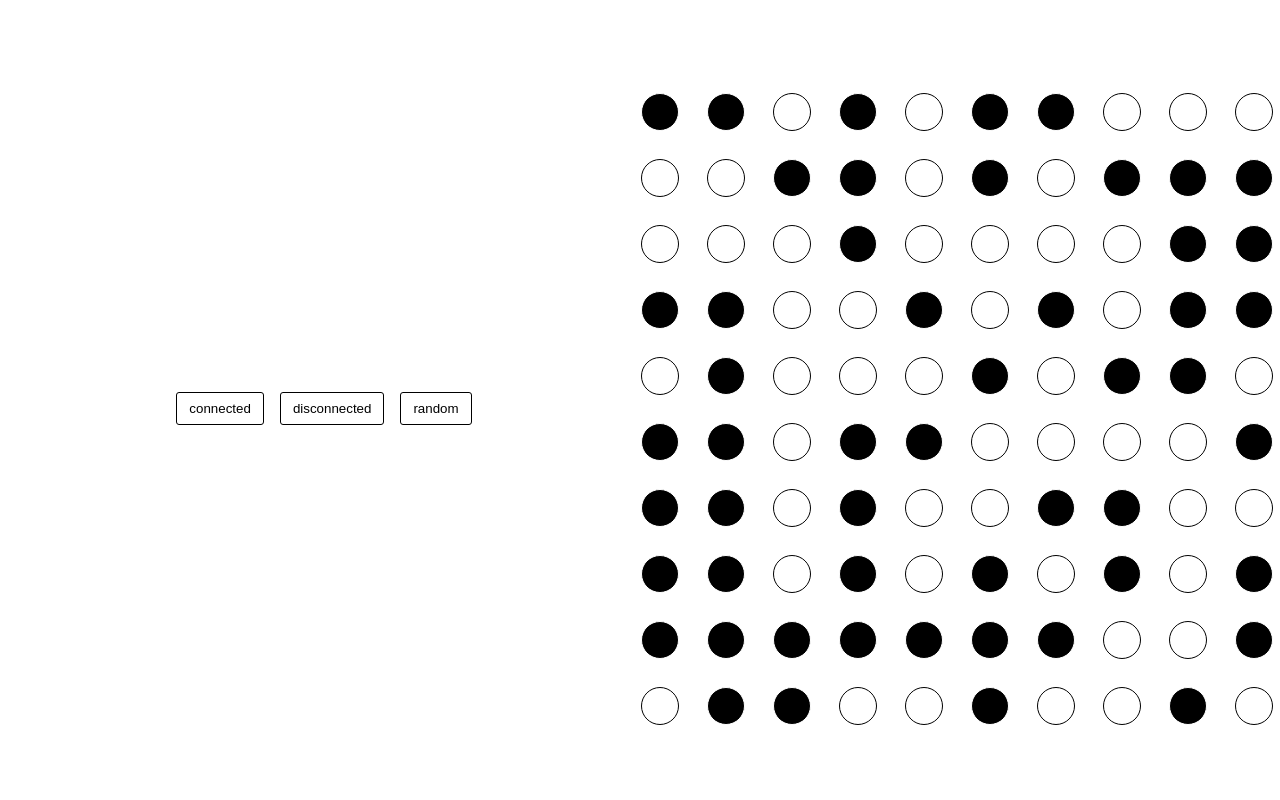
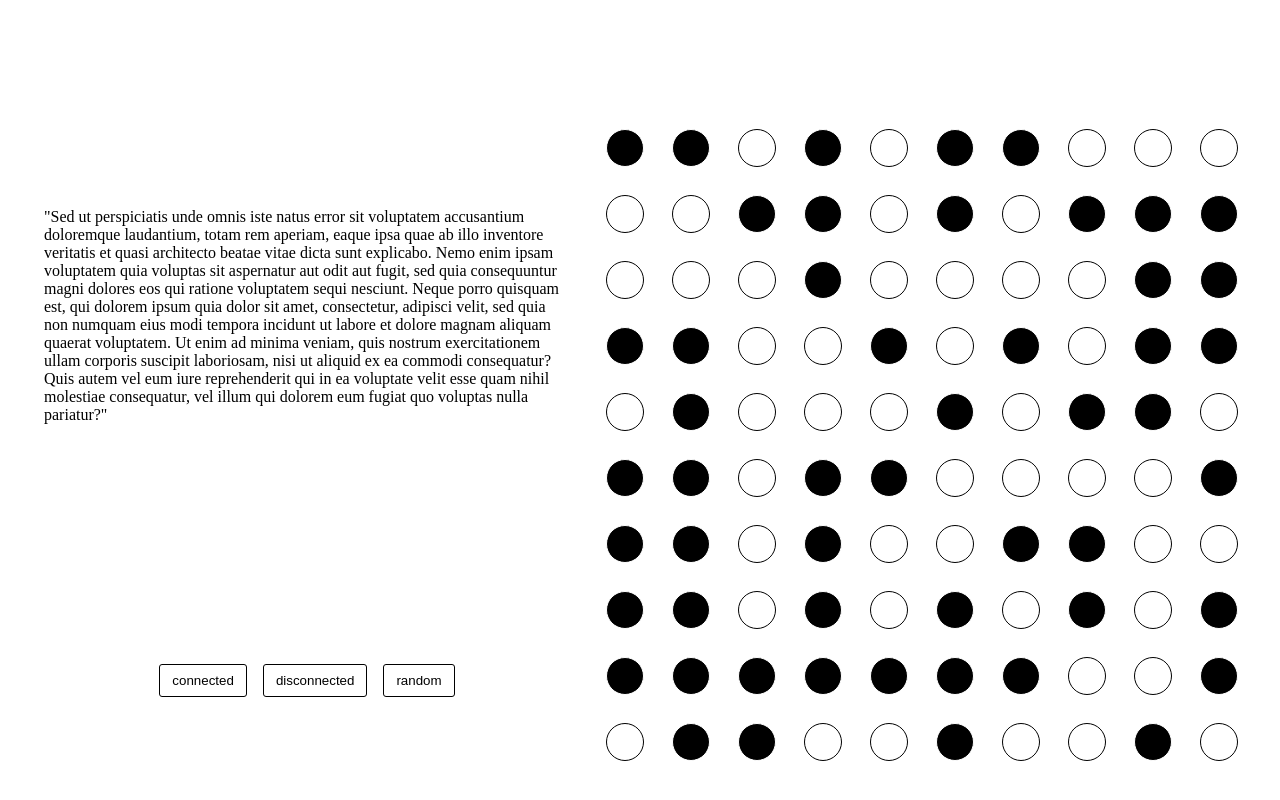
Before and after one commit to renatonouman/alexander-machine, a React (Create React App) app: page / in a window 1280 px wide. Shown: the top 800 px of the page. Built offline with nearby package versions, Linux system fonts and the light colour scheme.

Commit message:
Add first structure of text block

```diff
--- a/src/App.js
+++ b/src/App.js
@@ -22,6 +22,31 @@
 
   return (
     <Container>
+      <div
+        style={{
+          width: "100%",
+          display: "flex",
+          flexDirection: "column",
+          alignItems: "center",
+          justifyContent: "center",
+        }}
+      >
+        <p style={{ maxWidth: "600px", marginBottom: "240px" }}>
+          "Sed ut perspiciatis unde omnis iste natus error sit voluptatem
+          accusantium doloremque laudantium, totam rem aperiam, eaque ipsa quae
+          ab illo inventore veritatis et quasi architecto beatae vitae dicta
+          sunt explicabo. Nemo enim ipsam voluptatem quia voluptas sit
+          aspernatur aut odit aut fugit, sed quia consequuntur magni dolores eos
+          qui ratione voluptatem sequi nesciunt. Neque porro quisquam est, qui
+          dolorem ipsum quia dolor sit amet, consectetur, adipisci velit, sed
+          quia non numquam eius modi tempora incidunt ut labore et dolore magnam
+          aliquam quaerat voluptatem. Ut enim ad minima veniam, quis nostrum
+          exercitationem ullam corporis suscipit laboriosam, nisi ut aliquid ex
+          ea commodi consequatur? Quis autem vel eum iure reprehenderit qui in
+          ea voluptate velit esse quam nihil molestiae consequatur, vel illum
+          qui dolorem eum fugiat quo voluptas nulla pariatur?"
+        </p>
+
         <Button.Container>
           {scenarios.map((each) => (
             <Button
@@ -32,6 +57,7 @@
             />
           ))}
         </Button.Container>
+      </div>
       <Grid>
         {grid.map((bulb) => (
           <Bulb {...bulb} />
--- a/src/components/Container.js
+++ b/src/components/Container.js
@@ -4,8 +4,10 @@
   height: 100vh;
   display: grid;
   grid-template-columns: 1fr 1fr;
+  grid-gap: 36px;
   justify-content: center;
   align-items: center;
+  padding: 36px;
 `;
 
 export default Container;
```
Lines whose indentation alone changed are shown as unchanged.
